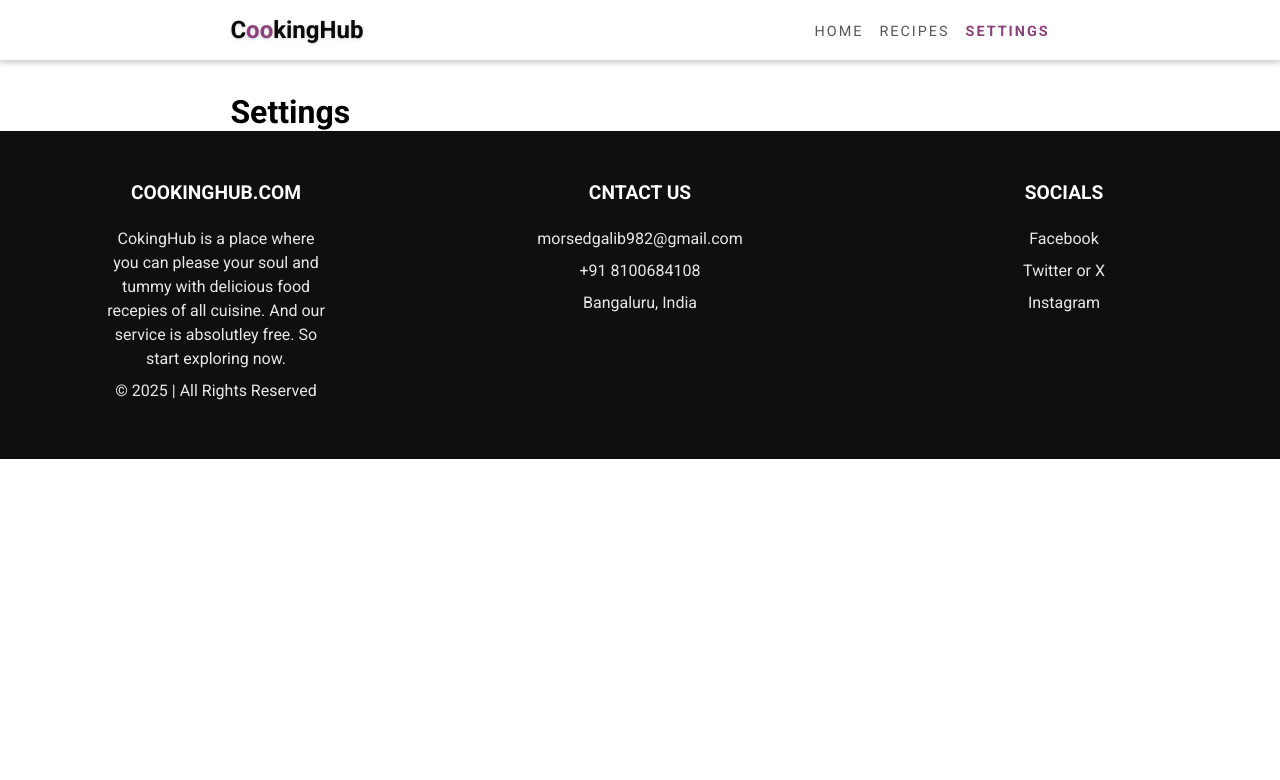
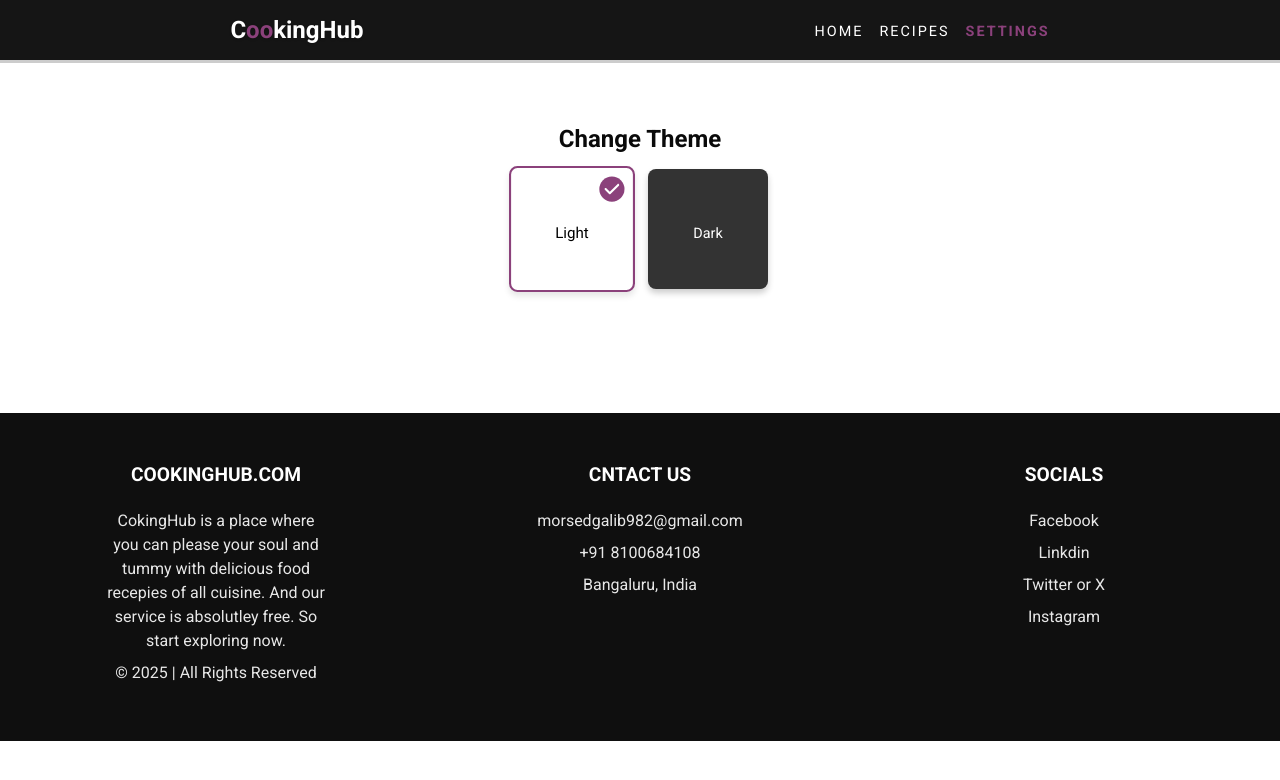
Before and after one commit to GalibMorsed/recipe-app, a React (Create React App) app: page /settings in a window 1280 px wide. Shown: the top 780 px of the page. Built offline with nearby package versions, Linux system fonts and the light colour scheme.

Commit message:
initial commit

```diff
--- a/src/homeComponents/footer.js
+++ b/src/homeComponents/footer.js
@@ -18,9 +18,14 @@ export default function Footer() {
       </div>
       <div className="footer-section">
         <p className="title">Socials</p>
-        <p>Facebook</p>
-        <p>Twitter or X</p>
-        <p>Instagram</p>
+        <a href="https://www.facebook.com/profile.php?id=100073369854960">
+          Facebook
+        </a>
+        <a href="https://www.linkedin.com/in/galib-morsed-513874281/?fbclid=PAZXh0bgNhZW0CMTEAAaZKipqgA4eISlidDuI4vPvEcf2vo3ILFO98e6x43GonZ6cBzBerrPTELSY_aem_gtC6ovhWuYt8jlqkXnp19Q">
+          Linkdin
+        </a>
+        <a href="">Twitter or X</a>
+        <a href="https://www.instagram.com/galib_morsed/">Instagram</a>
       </div>
     </div>
   );
--- a/src/homeComponents/mainSection.js
+++ b/src/homeComponents/mainSection.js
@@ -12,7 +12,7 @@ export default function MainSection() {
     "images/foodsimg/img_7.jpg",
     "images/foodsimg/img_8.jpg",
     "images/foodsimg/img_9.jpg",
-  ];
+  ].sort(() => Math.random() - 0.5);
   return (
     <>
       <div className="section main">
@@ -32,7 +32,7 @@ export default function MainSection() {
             Start exploring today and turn your kitchen into a hub of delicious
             possibilities!"
           </p>
-          <button className="btn">Explore now</button>
+          <button className="btn">EXPLORE NOW</button>
         </div>
         <div className="cart images">
           {iamegs.map((src, index) => (
--- a/src/homeComponents/navbar.js
+++ b/src/homeComponents/navbar.js
@@ -30,9 +30,9 @@ export default function Navbar() {
   return (
     <>
       <div className="navbar  container">
-        <a href="#!" className="logo">
+        <Link to="/" className="logo">
           C<span>oo</span>kingHub
-        </a>
+        </Link>
         <div className="nav-links">
           {links.map((link) => (
             <Link
--- a/src/homeComponents/section2.js
+++ b/src/homeComponents/section2.js
@@ -19,7 +19,7 @@ export default function Section2() {
             {item}
           </p>
         ))}
-        <button className="btn">signup now</button>
+        <button className="btn">SIGNUP NOW</button>
       </div>
     </div>
   );
--- a/src/homeComponents/section4.js
+++ b/src/homeComponents/section4.js
@@ -38,7 +38,7 @@ export default function Section4() {
       cuisine: "Italian",
       img: "/images/chefsimg/chef6.jpg",
     },
-  ];
+  ].sort(() => Math.random() - 0.5);
   return (
     <div className="section4 section">
       <h1 className="title">Worlds Top Chefs</h1>
--- a/src/navPages/recipes.js
+++ b/src/navPages/recipes.js
@@ -15,7 +15,8 @@ export default function Recipes() {
           ))
         ) : (
           <div className="no-recipes">
-            No recipes found. Try to search for something you wishes.
+            No recipes found. <br /> Looking for something specific? Search
+            recipes here....
           </div>
         )}
       </div>
--- a/src/navPages/settings.js
+++ b/src/navPages/settings.js
@@ -1,7 +1,83 @@
+import { FontAwesomeIcon } from "@fortawesome/react-fontawesome";
+import { faCheck } from "@fortawesome/free-solid-svg-icons";
+import { useState, useEffect } from "react";
+
 export default function Settings() {
+  const [settings, setSettings] = useState({
+    "--background-color": "#fff",
+    "--background-light": "#fff",
+    "--primary-color": "#8b417b",
+    "--shadow-color": "rgba(0,0,0,0.2)",
+    "--text-color": "#0A0A0A",
+    "--text-light": "#575757",
+    "font-size": "16px",
+  });
+
+  useEffect(() => {
+    const root = document.documentElement;
+    for (let key in settings) {
+      root.style.setProperty(key, settings[key]);
+    }
+  }, [settings]);
+
+  const [theme, setTheme] = useState("light");
+  const themes = [
+    {
+      "--background-color": "#fff",
+      "--background-light": "#fff",
+      "--shadow-color": "rgba(0,0,0,0.2)",
+      "--text-color": "#0A0A0A",
+      "--text-light": "#575757",
+    },
+    {
+      "--background-color": "rgb(20, 20, 20)",
+      "--background-light": "rgb(40, 40, 40)",
+      "--shadow-color": "rgba(0,0,0,0.2)",
+      "--text-color": "#ffffff",
+      "--text-light": "#eceaea",
+    },
+  ];
+
+  function changeTheme(i) {
+    const _theme = { ...themes[i] };
+    setTheme(i === 0 ? "light" : "dark");
+    // Update settings
+    let _settings = { ...settings };
+    for (let key in _theme) {
+      _settings[key] = _theme[key];
+    }
+    setSettings(_settings);
+  }
+
   return (
-    <div>
-      <h1>Settings</h1>
+    <div className="settings-container">
+      <div className="section d-block">
+        <h2>Change Theme</h2>
+        <div className="options-container">
+          <div
+            className={`option light ${theme === "light" ? "active" : ""}`}
+            onClick={() => changeTheme(0)}
+          >
+            {theme === "light" && (
+              <div className="check">
+                <FontAwesomeIcon icon={faCheck} />
+              </div>
+            )}
+            <span className="label">Light</span>
+          </div>
+          <div
+            className={`option dark ${theme === "dark" ? "active" : ""}`}
+            onClick={() => changeTheme(1)}
+          >
+            {theme === "dark" && (
+              <div className="check">
+                <FontAwesomeIcon icon={faCheck} />
+              </div>
+            )}
+            <span className="label">Dark</span>
+          </div>
+        </div>
+      </div>
     </div>
   );
 }
--- a/src/recipeComponents/section1.js
+++ b/src/recipeComponents/section1.js
@@ -50,7 +50,7 @@ export default function Section1({ updateRecipes }) {
   return (
     <div>
       <div className="previous-search section">
-        <h2>Most Searched Items</h2>
+        <h2>What’s on your mind? Search recipes by keyword!</h2>
         <div className="previous-search-container">
           {searches.map((search, index) => (
             <div
--- a/src/styles/_navbar.scss
+++ b/src/styles/_navbar.scss
@@ -1,7 +1,7 @@
 .navbar {
   height: 60px;
-  box-shadow: 0 3px 6px var(--shadow-color);
-  background-color: var(--background-color);
+  box-shadow: 0 3px var(--shadow-color);
+  background-color: rgb(21, 21, 21);
   color: var(text-color);
   display: flex;
   justify-content: space-between;
@@ -13,7 +13,7 @@
   .logo {
     font-size: 1.5rem;
     font-weight: bolder;
-    color: var(--text-color);
+    color: white;
     text-shadow: 0 1px 3px var(--shadow-color);
     span {
       color: var(--primary-color);
@@ -24,7 +24,7 @@
 .nav-links {
   a {
     margin-left: 1rem;
-    color: var(--text-light);
+    color: white;
     letter-spacing: 2px;
     text-transform: uppercase;
     position: relative;
@@ -61,7 +61,7 @@
     border-radius: 5px;
     height: 5px;
     width: 35px;
-    background-color: var(--text-color);
+    background-color: white;
     position: absolute;
     transition: froAnimationDuration(0.5s) ease-in-out;
     &:nth-child(1) {
--- a/src/styles/index.scss
+++ b/src/styles/index.scss
@@ -25,6 +25,7 @@ body {
   font-size: var(--font-size);
   font-family: "Roboto", sans-serif;
   padding-top: 55px;
+  background-color: var(--background-light);
 }
 a {
   text-decoration: none;
@@ -42,6 +43,9 @@ a {
   flex-wrap: wrap;
   align-items: center;
   margin-bottom: 3vw;
+  &.d-block {
+    display: block;
+  }
   .title {
     color: var(--text-color);
     font-size: 2em;
@@ -127,7 +131,7 @@ a {
         }
       }
       .btn {
-        margin-top: 0.75em;
+        margin-top: 0.1em;
       }
     }
   }
@@ -203,7 +207,7 @@ a {
 .chef-cards {
   display: flex;
   height: 120px;
-  background-color: var(--background-light);
+  background-color: var(--background-color);
   border-radius: 5px;
   overflow: hidden;
   img {
@@ -263,6 +267,13 @@ a {
     margin: 0 auto;
     max-width: 250px;
 
+    a {
+      color: white;
+      display: block;
+      opacity: 0.9;
+      margin-bottom: 0.5em;
+      line-height: 1.5;
+    }
     p {
       opacity: 0.9;
       margin-bottom: 0.5em;
@@ -280,6 +291,7 @@ a {
 }
 
 @import "recipes.scss";
+@import "settings.scss";
 
 .custom-img {
   background-color: rgb(163, 132, 132);
--- a/src/styles/recipes.scss
+++ b/src/styles/recipes.scss
@@ -74,6 +74,9 @@
   grid-template-columns: repeat(auto-fit, minmax(250px, 1fr));
   gap: 1.5em;
   padding: 1em;
+  .no-recipes {
+    color: var(--text-color);
+  }
 }
 
 .recipe-cart {
@@ -95,12 +98,12 @@ img {
     font-size: 1.25em;
     font-weight: bold;
     margin-bottom: 0.5em;
-    color: var(--text-color);
+    color: black;
     margin-top: 0.25em;
   }
 
   .recipe-desc {
-    color: var(--text-light);
+    color: rgb(77, 77, 77);
     font-size: 0.9em;
     letter-spacing: 1px;
     line-height: 1.5;
--- /dev/null
+++ b/src/styles/settings.scss
@@ -0,0 +1,76 @@
+.settings-container {
+  padding: 2rem;
+  padding-bottom: 2em;
+  text-align: center;
+  color: var(--text-color);
+  min-height: 40vh;
+
+  h2 {
+    font-size: 1.5rem;
+    margin-bottom: 1rem;
+  }
+
+  .options-container {
+    display: flex;
+    justify-content: center;
+    gap: 1rem;
+
+    .option {
+      width: 120px;
+      height: 120px;
+      display: flex;
+      flex-direction: column;
+      align-items: center;
+      justify-content: center;
+      border-radius: 8px;
+      border: 2px solid transparent;
+      cursor: pointer;
+      transition: all 0.3s ease;
+      position: relative;
+
+      &.light {
+        background-color: #fff;
+        color: #000;
+        box-shadow: 0 4px 6px rgba(0, 0, 0, 0.1);
+
+        &:hover {
+          transform: scale(1.05);
+        }
+      }
+
+      &.dark {
+        background-color: #333;
+        color: #fff;
+        box-shadow: 0 4px 6px rgba(0, 0, 0, 0.2);
+
+        &:hover {
+          transform: scale(1.05);
+        }
+      }
+
+      &.active {
+        border-color: var(--primary-color);
+        transform: scale(1.05);
+      }
+
+      .check {
+        position: absolute;
+        top: 8px;
+        right: 8px;
+        background-color: var(--primary-color);
+        color: #fff;
+        border-radius: 50%;
+        width: 24px;
+        height: 24px;
+        display: flex;
+        align-items: center;
+        justify-content: center;
+      }
+
+      .label {
+        margin-top: 8px;
+        font-size: 0.9rem;
+      }
+    }
+  }
+}
```
